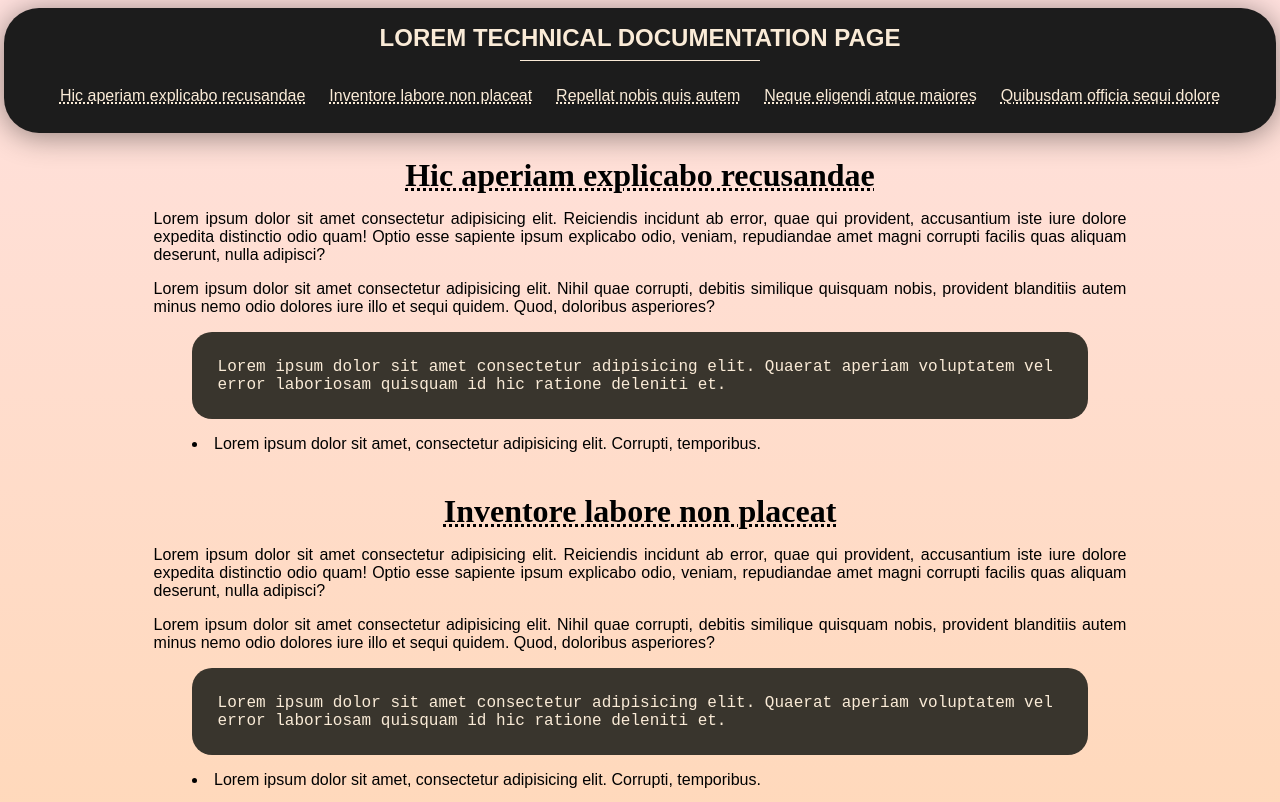
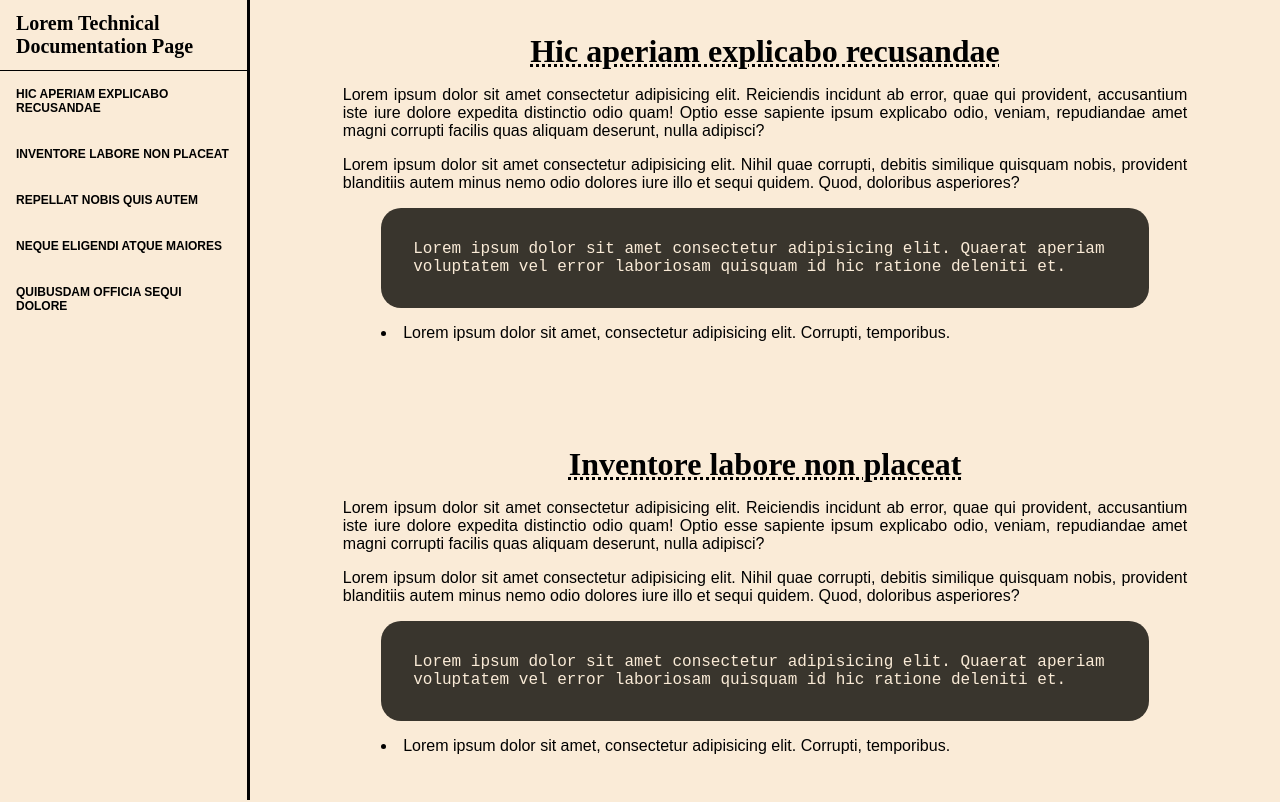
Before and after one commit to dvirzxc/testprojects-public, a plain HTML site: page freeCodeCamp/rwd/Technical documentation page/index.html in a window 1280 px wide. Shown: the top 802 px of the page. Drawn offline with Linux system fonts and the light colour scheme.

Commit message:
Technical documentation page: the tests wanted a left sidebar smh

```diff
--- a/freeCodeCamp/rwd/Technical documentation page/index.html
+++ b/freeCodeCamp/rwd/Technical documentation page/index.html
@@ -13,7 +13,7 @@
             </header>
             <div class="divider"></div>
             <div class="linkblock">
-                <li><a href="#Hic_aperiam_explicabo_recusandae" class="nav-link">Hic aperiam explicabo recusandae</a></li>
+                <li><a href="#Hic aperiam_explicabo_recusandae" class="nav-link">Hic aperiam explicabo recusandae</a></li>
                 <li> <a href="#Inventore_labore_non_placeat" class="nav-link">Inventore labore non placeat</a></li>
                 <li><a href="#Repellat_nobis_quis_autem" class="nav-link">Repellat nobis quis autem </a></li>
                 <li><a href="#Neque_eligendi_atque_maiores" class="nav-link">Neque eligendi atque maiores</a></li>
@@ -38,8 +38,8 @@
             <li>Lorem ipsum dolor sit amet, consectetur adipisicing elit. Corrupti, temporibus.</li>
            </section>
 
-           <section class="main-section" id="Repellat_nobis_quis_autem ">
-            <header>Repellat nobis quis autem  </header>
+           <section class="main-section" id="Repellat_nobis_quis_autem">
+            <header>Repellat nobis quis autem </header>
             <p>Lorem ipsum dolor sit amet consectetur adipisicing elit. Reiciendis incidunt ab error, quae qui provident, accusantium iste iure dolore expedita distinctio odio quam! Optio esse sapiente ipsum explicabo odio, veniam, repudiandae amet magni corrupti facilis quas aliquam deserunt, nulla adipisci?</p>
             <p>Lorem ipsum dolor sit amet consectetur adipisicing elit. Nihil quae corrupti, debitis similique quisquam nobis, provident blanditiis autem minus nemo odio dolores iure illo et sequi quidem. Quod, doloribus asperiores?</p>
             <code>Lorem ipsum dolor sit amet consectetur adipisicing elit. Quaerat aperiam voluptatem vel error laboriosam quisquam id hic ratione deleniti et.</code>
--- a/freeCodeCamp/rwd/Technical documentation page/styles.css
+++ b/freeCodeCamp/rwd/Technical documentation page/styles.css
@@ -9,49 +9,77 @@ body {
     padding: 0;
     margin: 0;
     font-family: Arial, Helvetica, sans-serif;
-    background: linear-gradient(#ffe1de, #ffce8f);
+    background-color: antiquewhite;
 }
 
 /** Navbar **/
 
 #navbar {
-    background-color: rgb(28, 28, 28);
-    color: antiquewhite;
-    padding-bottom: 1.25rem;
-    border-radius: 35px;
-    box-shadow: 0px 3px 30px rgba(0, 0, 0, 0.437);
-    margin: 0.25rem;
-    margin-bottom: 1.5rem;
-    margin-top: 0.5rem;
+    margin: 0;
+    padding: 0;
+    width: 250px;
+    position: fixed;
+    height: 100%;
+    overflow: auto;
+    border-right: solid black 3px;
 }
 
-#navbar header, #navbar li {
-    padding: 0.5rem;
+#navbar li {
+    list-style: none;
+}
+
+#navbar a {
+    display: block;
+    color: black;
+    padding: 16px;
+    text-decoration: none;
+    padding-left: 1rem;
+    font-weight: bold;
+    text-transform: uppercase;
+    font-size: 0.75rem;
 }
 
 #navbar header {
-    font-size: 1.5rem;
-    padding-top: 1rem;
-    text-transform: uppercase;
-    font-weight: bold;
-    text-align: center;
+    font-family: 'Times New Roman', Times, serif;
+    margin-top: 12px;
+    font-size: 1.25rem;
+    padding-left: 1rem;
+    font-weight: bolder;
 }
 
 #navbar .divider {
     display: block;
     content: "";
-    background-color: antiquewhite;
+    background-color: black;
     height: 1px;
-    width: 15rem;
+    width: 100%;
     padding: 0;
-    margin: auto;
-    margin-bottom: 10px;
+    /** margin: auto; **/
+    margin-top: 12px;
 }
 
-#navbar li {
- list-style-type: none;
+/** Main **/
+
+main {
+    margin-left: 250px;
+    padding: 1px 16px;
+    height: 1000px;
 }
 
+/** Responsive navbar **/
+
+@media screen and (max-width: 700px) {
+    #navbar {
+      width: 100%;
+      height: auto;
+      position: relative;
+      border-right: none;
+      border-bottom: solid 3px black;
+    }
+    #navbar header{
+        text-align: center;
+        font-size: 1.5rem;
+    }
     #navbar .linkblock {
         display: flex;
         flex-direction: row;
@@ -62,13 +90,16 @@ body {
         margin: 0 40px;
     }
 
-#navbar li:first-of-type {
-    padding-top: 1rem;
+    main {
+        margin-left: 0;
+    }
   }
 
-#navbar a {
-    color: antiquewhite;
-    text-decoration: underline dotted antiquewhite 1.5px;
+  @media screen and (max-width: 400px) {
+    .navbar a {
+      text-align: center;
+      float: none;
+    }
   }
 
 /** Main sections **/
@@ -83,7 +114,7 @@ body {
 
 .main-section{
     margin-bottom: 5vh;
-    padding: 0 12vw;
+    padding: 4vh 6vw;
     text-align: justify;
 }
 
@@ -94,7 +125,7 @@ body {
     background-color: rgb(57, 53, 45);
     color: antiquewhite;
     margin: 0 3vw 1rem 3vw;
-    padding: 2vw;
+    padding: 2rem;
     border-radius: 20px;
 }
 
```
Lines whose indentation alone changed are shown as unchanged.
